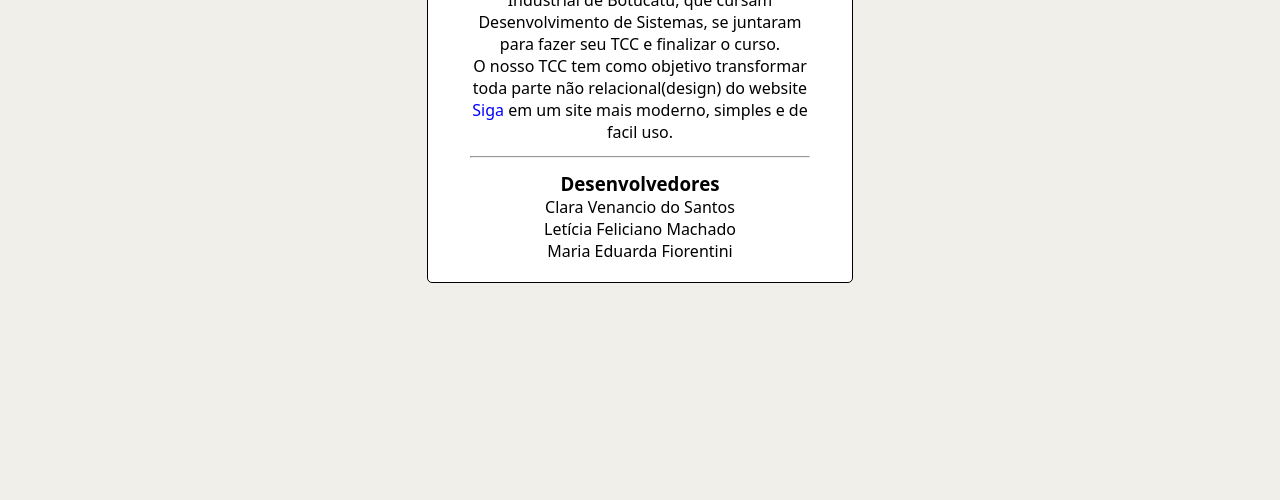
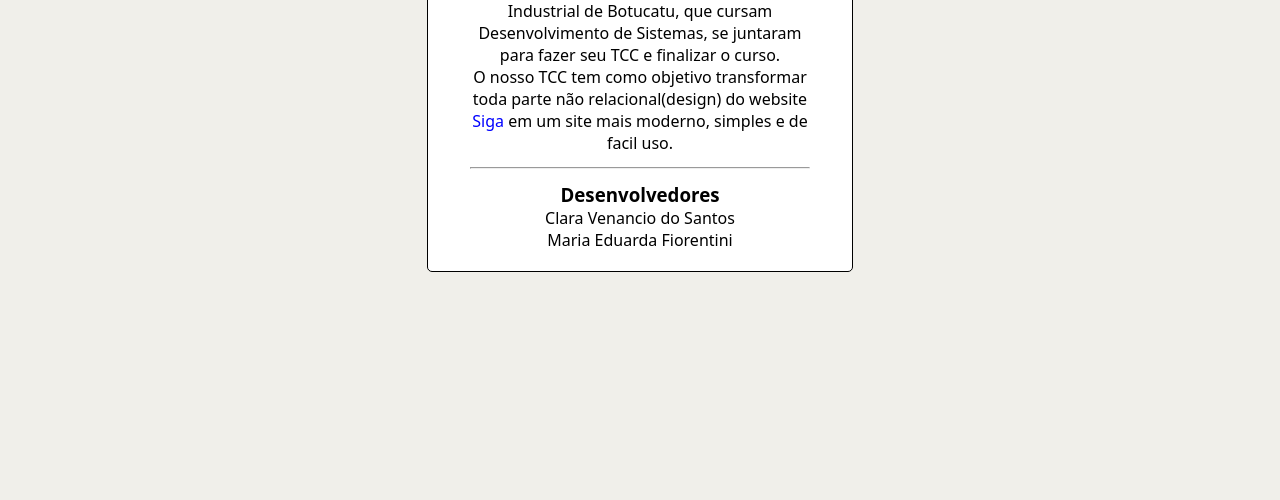
Before and after one commit to L33hxfm/TCC, a plain HTML site: page sobre.html in a window 1280 px wide. Shown: the part 300-800 px from the top of the page. Drawn offline with nearby package versions, Linux system fonts and the light colour scheme.

Commit message:
Update sobre.html

```diff
--- a/sobre.html
+++ b/sobre.html
@@ -89,7 +89,6 @@
                 </p>
 
                 <p>
-                    Letícia Feliciano Machado
                 </p>
 
                 <p>
```
